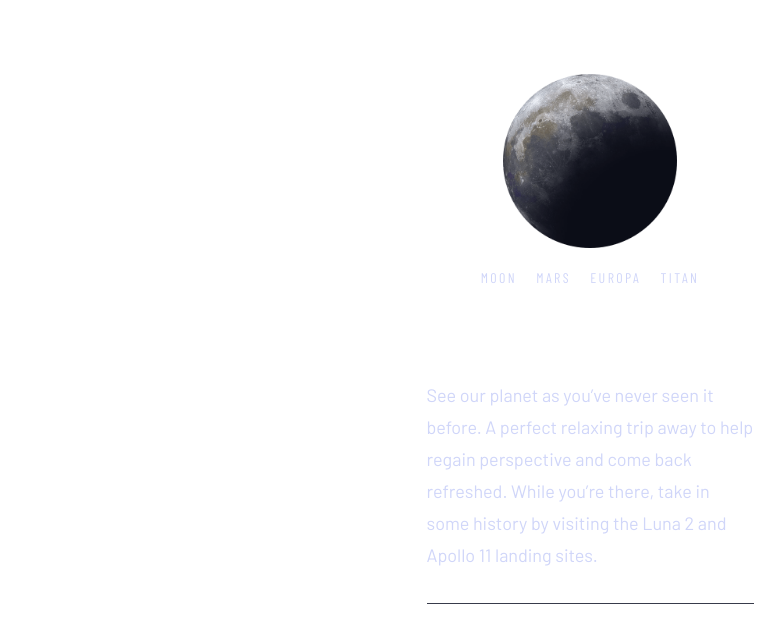
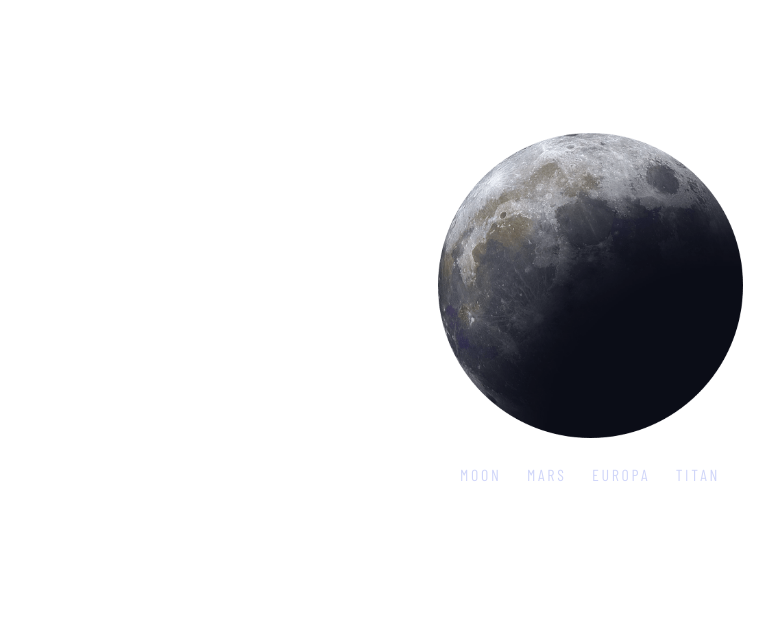
Before and after one commit to oppahero/space-tourism-website, a plain HTML site: page pages/destination.html in a window 1280 px wide. Shown: the part 139-758 px from the top of the page, without its empty margins (50-833 px from the left). Drawn offline with nearby package versions, Linux system fonts and the light colour scheme; a web font is replaced by a local one.

Commit message:
Destination page in tablet screen: first styles

```diff
--- a/styles/destination.css
+++ b/styles/destination.css
@@ -13,6 +13,7 @@ main {
 
 .container-planet {
   text-align: center;
+  width: 100%;
 }
 
 .planet-image {
@@ -107,3 +108,40 @@ main {
       no-repeat;
   }
 }
+
+@media screen and (max-width: 768px) {
+  body {
+    background: url("../assets/destination/background-destination-tablet.jpg")
+      no-repeat;
+  }
+}
+
+@media screen and (min-width: 768px) {
+  nav {
+    margin-bottom: 40px;
+  }
+
+  main {
+    gap: 1.5rem;
+  }
+
+  .first-title {
+    text-align: start;
+    margin-bottom: 62px;
+  }
+
+  .planet-image {
+    width: 305px;
+    height: 305px;
+  }
+
+  .tabs-ul {
+    width: 285.5px;
+    height: 34px;
+  }
+
+  .tabs-ul a {
+    font-size: 1rem;
+    letter-spacing: 0.16875rem;
+  }
+}
--- a/styles/global-styles.css
+++ b/styles/global-styles.css
@@ -181,6 +181,11 @@ h5 span {
     line-height: 9.375rem;
   }
 
+  h2 {
+    font-size: 5rem;
+    line-height: normal;
+  }
+
   h5 {
     font-size: 1.25rem;
     letter-spacing: 0.21094rem;
```
